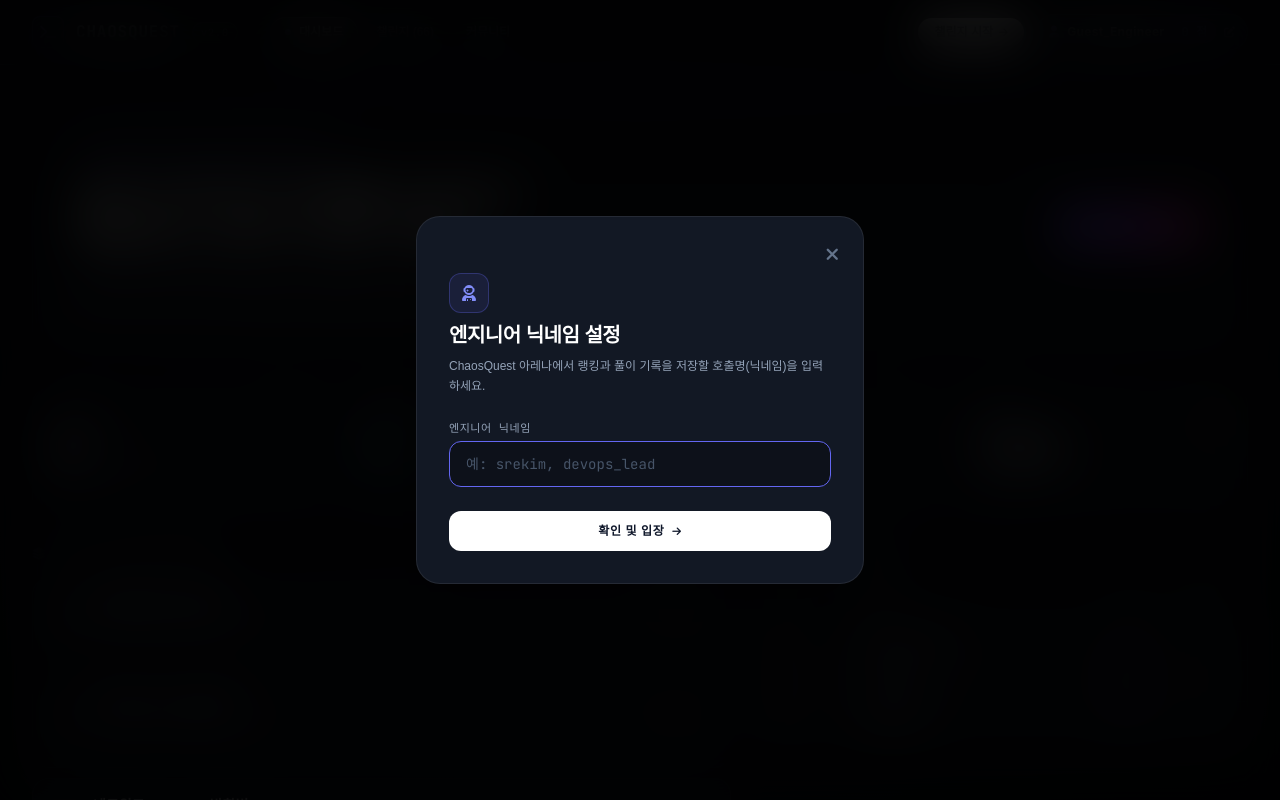
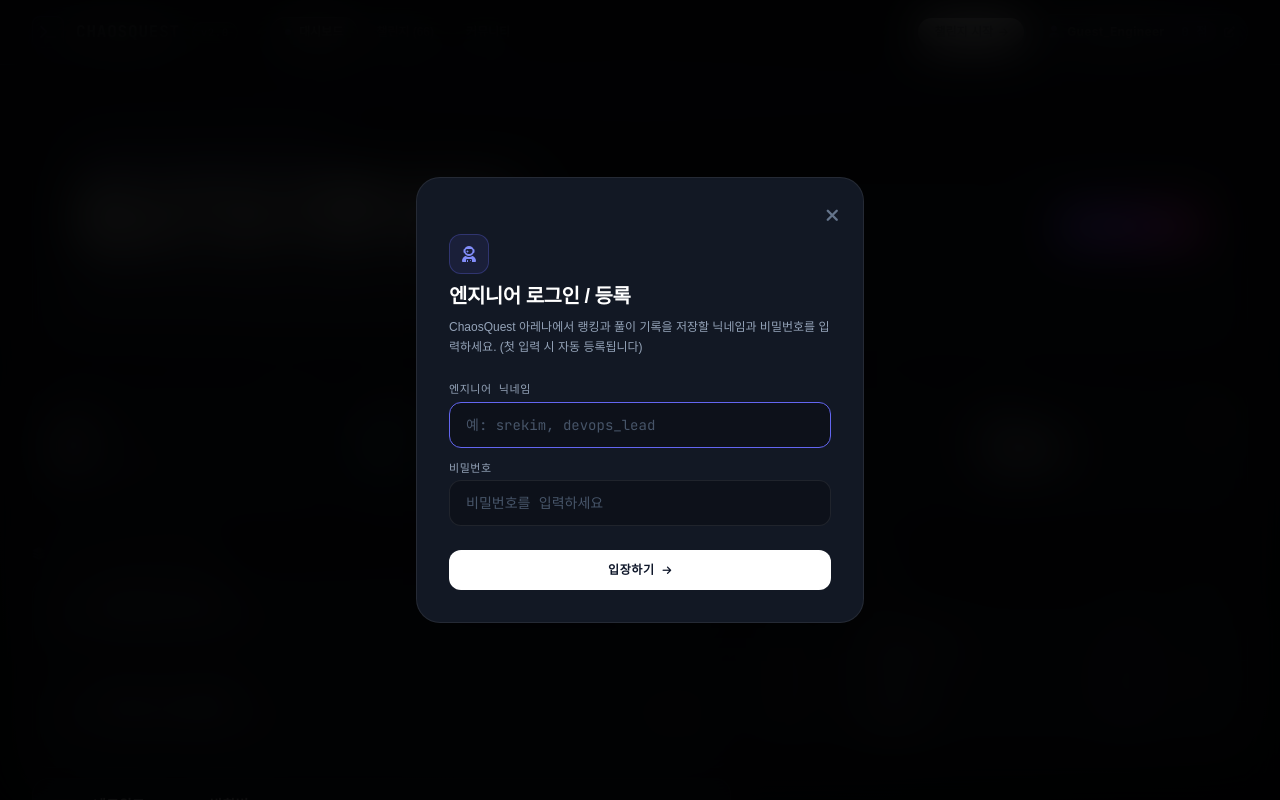
Before and after one commit to rosse09871-source/chaosquest, a FastAPI app: page / in a window 1280 px wide. Run offline with FastAPI, Linux system fonts and the light colour scheme; data comes from the database, SQL or seed files in the repository; data that the repository does not hold is empty; some libraries are stand-ins or nearby versions; some web fonts are replaced.

Commit message:
feat: standardize universal user password authentication and disguise admin login

```diff
--- a/app/database/connection.py
+++ b/app/database/connection.py
@@ -30,6 +30,11 @@
             conn.commit()
         except Exception:
             pass
+        try:
+            conn.execute(text("ALTER TABLE users ADD COLUMN password_hash VARCHAR(128)"))
+            conn.commit()
+        except Exception:
+            pass
 
 
 @contextmanager
--- a/app/database/models.py
+++ b/app/database/models.py
@@ -13,6 +13,7 @@
 
     id = Column(Integer, primary_key=True, index=True, autoincrement=True)
     username = Column(String(64), unique=True, index=True, nullable=False)
+    password_hash = Column(String(128), nullable=True)
     is_admin = Column(Boolean, default=False, nullable=False)
     total_score = Column(Integer, default=0, nullable=False)
     created_at = Column(DateTime, default=utc_now, nullable=False)
--- a/app/web/server.py
+++ b/app/web/server.py
@@ -320,7 +320,7 @@
 # -------------------------------------------------------------
 class LoginRequest(BaseModel):
     username: str
-    admin_password: Optional[str] = None
+    password: Optional[str] = None
 
 
 class CreatePostRequest(BaseModel):
@@ -405,6 +405,7 @@
 @app.post("/api/user/login")
 def api_login(data: LoginRequest):
     uname = data.username.strip()
+    pwd = (data.password or "").strip()
     if not uname:
         raise HTTPException(status_code=400, detail="사용자 닉네임을 입력해 주세요.")
 
@@ -412,18 +413,22 @@
     admin_authed = False
 
     if is_admin_candidate:
-        if not data.admin_password or data.admin_password != ADMIN_PASSWORD:
+        if not pwd or pwd != ADMIN_PASSWORD:
             raise HTTPException(
-                status_code=401,
-                detail="관리자 예약어 닉네임입니다. 올바른 관리자 비밀번호를 입력해 주세요."
+                status_code=400,
+                detail="비밀번호가 올바르지 않습니다."
             )
         admin_authed = True
 
     with get_db_session() as db:
-        user = crud.get_or_create_user(db, uname)
-        if admin_authed:
+        if is_admin_candidate:
+            user = crud.get_or_create_user(db, uname)
             user.is_admin = True
             db.commit()
+        else:
+            user, err_msg = crud.authenticate_or_create_user(db, uname, pwd)
+            if err_msg:
+                raise HTTPException(status_code=400, detail=err_msg)
 
         resp = JSONResponse({
             "status": "success",
--- a/app/web/templates/dashboard.html
+++ b/app/web/templates/dashboard.html
@@ -289,32 +289,28 @@
                 <div class="w-10 h-10 rounded-xl bg-indigo-500/10 border border-indigo-500/30 flex items-center justify-center text-indigo-400 mb-2">
                     <i class="fa-solid fa-user-astronaut"></i>
                 </div>
-                <h2 class="text-xl font-bold text-white tracking-tight">엔지니어 닉네임 설정</h2>
-                <p class="text-xs text-slate-400 leading-relaxed">ChaosQuest 아레나에서 랭킹과 풀이 기록을 저장할 호출명(닉네임)을 입력하세요.</p>
+                <h2 class="text-xl font-bold text-white tracking-tight">엔지니어 로그인 / 등록</h2>
+                <p class="text-xs text-slate-400 leading-relaxed">ChaosQuest 아레나에서 랭킹과 풀이 기록을 저장할 닉네임과 비밀번호를 입력하세요. (첫 입력 시 자동 등록됩니다)</p>
             </div>
 
             <div class="space-y-3">
                 <div class="space-y-1">
                     <label class="block text-[11px] font-mono uppercase tracking-wider text-slate-400">엔지니어 닉네임</label>
                     <input id="login-input" type="text" placeholder="예: srekim, devops_lead"
-                        oninput="checkAdminName(this.value)"
-                        onkeydown="if(event.key === 'Enter') submitLogin()"
+                        onkeydown="if(event.key === 'Enter') document.getElementById('login-password').focus()"
                         class="w-full bg-surface border border-borderline rounded-xl px-4 py-3 text-sm text-white placeholder-slate-600 focus:outline-none focus:border-indigo-500 transition font-mono">
                 </div>
 
-                <div id="admin-password-box" class="space-y-1 hidden">
-                    <label class="block text-[11px] font-mono uppercase tracking-wider text-purple-400 font-bold flex items-center justify-between">
-                        <span>관리자 비밀번호</span>
-                        <i class="fa-solid fa-lock text-[10px]"></i>
-                    </label>
-                    <input id="login-admin-pass" type="password" placeholder="관리자 암호를 입력하세요"
+                <div class="space-y-1">
+                    <label class="block text-[11px] font-mono uppercase tracking-wider text-slate-400">비밀번호</label>
+                    <input id="login-password" type="password" placeholder="비밀번호를 입력하세요"
                         onkeydown="if(event.key === 'Enter') submitLogin()"
-                        class="w-full bg-surface border border-purple-500/40 rounded-xl px-4 py-3 text-sm text-white placeholder-slate-600 focus:outline-none focus:border-purple-500 transition font-mono">
+                        class="w-full bg-surface border border-borderline rounded-xl px-4 py-3 text-sm text-white placeholder-slate-600 focus:outline-none focus:border-indigo-500 transition font-mono">
                 </div>
             </div>
 
             <button id="btn-submit-login" onclick="submitLogin()" class="w-full py-3 bg-white hover:bg-slate-200 text-slate-900 font-bold rounded-xl text-xs tracking-wider transition flex items-center justify-center gap-2">
-                <span>확인 및 입장</span> <i class="fa-solid fa-arrow-right text-[10px]"></i>
+                <span>입장하기</span> <i class="fa-solid fa-arrow-right text-[10px]"></i>
             </button>
         </div>
     </div>
@@ -463,8 +459,9 @@
         function openLoginModal() {
             document.getElementById('login-modal').classList.remove('hidden');
             const input = document.getElementById('login-input');
+            const pass = document.getElementById('login-password');
             input.value = document.getElementById('user-display').innerText.trim() === 'Guest_Engineer' ? '' : document.getElementById('user-display').innerText.trim();
-            checkAdminName(input.value);
+            if (pass) pass.value = '';
             setTimeout(() => input.focus(), 100);
         }
 
@@ -474,21 +471,21 @@
 
         async function submitLogin() {
             const input = document.getElementById('login-input');
+            const passInput = document.getElementById('login-password');
             const username = input.value.trim();
+            const password = passInput ? passInput.value.trim() : '';
+
             if (!username) {
                 alert("사용하실 닉네임을 입력해 주세요.");
                 return;
             }
-
-            const passInput = document.getElementById('login-admin-pass');
-            const adminPassword = passInput ? passInput.value.trim() : null;
 
             const res = await fetch('/api/user/login', {
                 method: 'POST',
                 headers: { 'Content-Type': 'application/json' },
                 body: JSON.stringify({
                     username: username,
-                    admin_password: adminPassword || null
+                    password: password || null
                 })
             });
 
@@ -497,11 +494,8 @@
                 window.location.reload();
             } else {
                 const data = await res.json();
-                alert(data.detail || "로그인 처리에 실패했습니다.");
-                if (['daisy', 'admin', 'root', 'sre_senior_kim'].includes(username.toLowerCase())) {
-                    document.getElementById('admin-password-box')?.classList.remove('hidden');
-                    passInput?.focus();
-                }
+                alert(data.detail || "비밀번호가 올바르지 않습니다.");
+                passInput?.focus();
             }
         }
 
```
Also changed, not shown: app/database/crud.py (+40 -2 lines), tests/test_web_api.py (+5 -4 lines).
